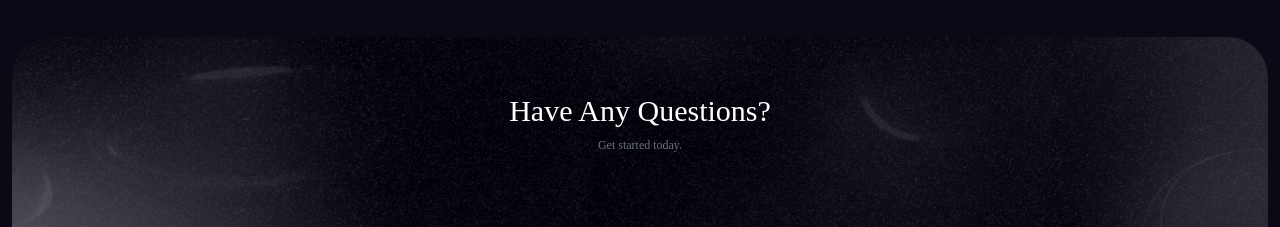
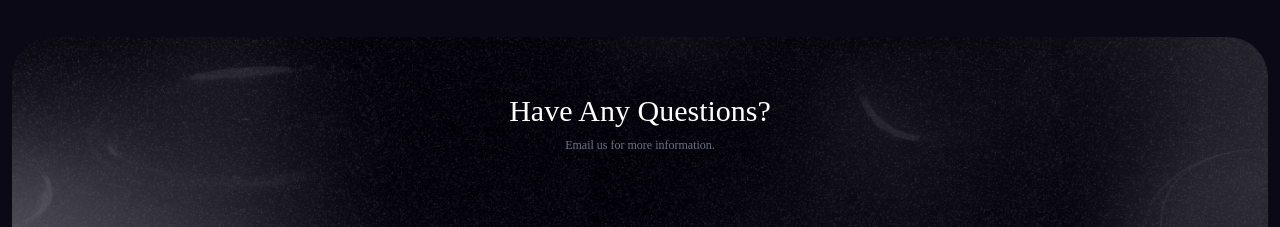
Before and after one commit to Madhouse-Wallet/Splash-page, a Next.js app: page /landing-page in a window 1280 px wide. Shown: the part 3780-4007 px from the top of the page. Built offline with nearby package versions, Linux system fonts and the light colour scheme; a web font is replaced by a local one; what @web3auth/base, @web3auth/ethereum-provider, @web3auth/modal would draw is missing.

Commit message:
update words

```diff
--- a/src/pages/landing-page/SolutionSec.tsx
+++ b/src/pages/landing-page/SolutionSec.tsx
@@ -63,7 +63,7 @@ const SolutionSec: React.FC = () => {
                       Have Any Questions?
                     </h2>
                     <p className="m-0 text-gray-500 text-xs">
-                      Get started today.
+                      Email us for more information.
                     </p>
                   </div>
                 </div>
```
